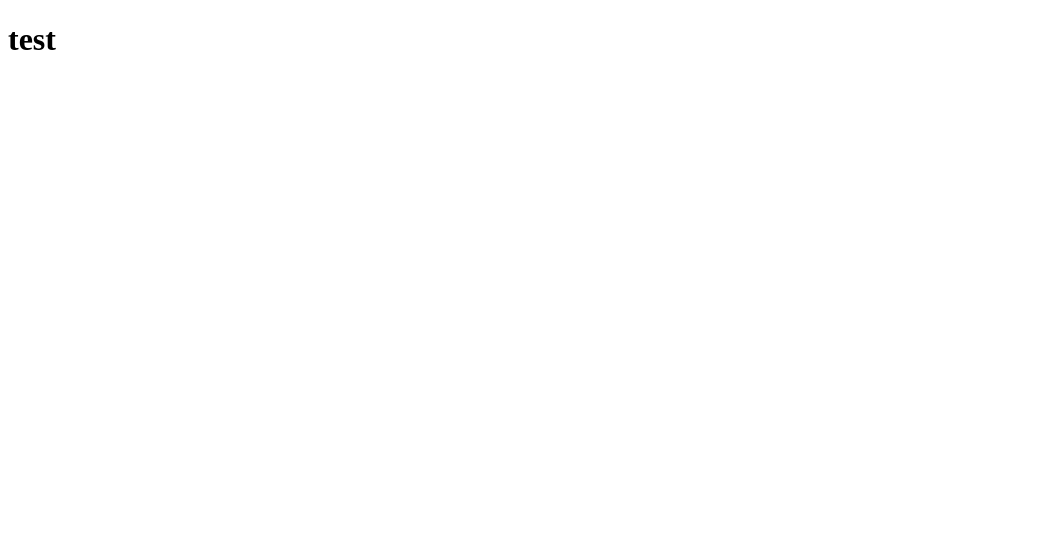
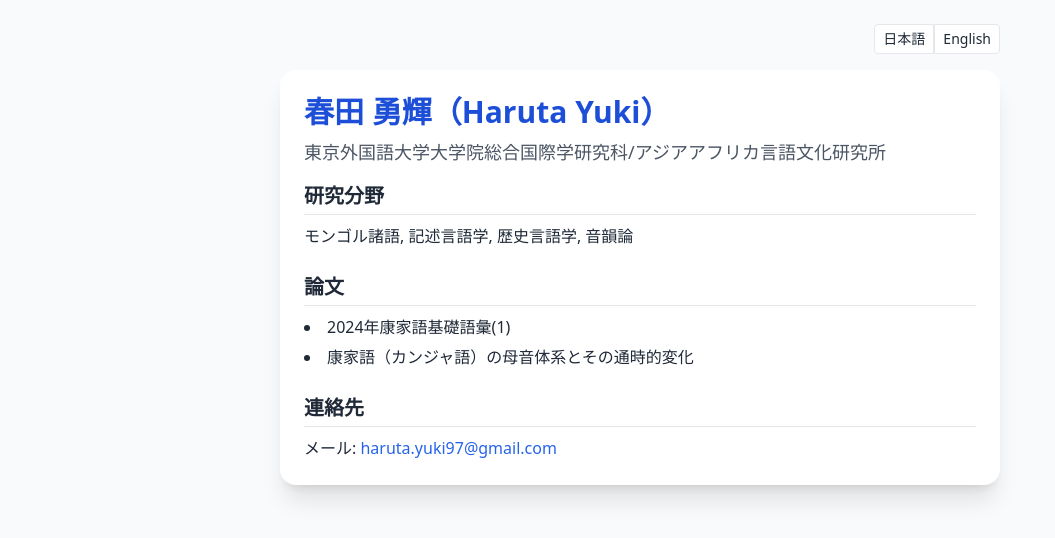
Before and after one commit to harutayuki/harutayuki.github.io, a plain HTML site: page index.html in a window 1280 px wide. Shown: the whole page, without its empty margins (0-1055 px from the left). Drawn offline with nearby package versions, Linux system fonts and the light colour scheme.

Commit message:
Update index.html with multilingual profile

```diff
--- a/index.html
+++ b/index.html
@@ -1,10 +1,64 @@
 <!DOCTYPE html>
 <html lang="ja">
 <head>
-  <meta charset="UTF-8">
-  <title>Haruta Yuki</title>
+  <meta charset="UTF-8" />
+  <meta name="viewport" content="width=device-width, initial-scale=1.0" />
+  <title>Haruta Yuki - 研究者プロフィール</title>
+  <script src="https://cdn.tailwindcss.com"></script>
 </head>
-<body>
-  <h1>test</h1>
+<body class="bg-gray-50 text-gray-800 font-sans leading-relaxed">
+  <div class="max-w-3xl mx-auto p-6">
+    <div class="flex justify-end mb-4">
+      <button onclick="switchLanguage('ja')" class="text-sm px-2 py-1 border rounded-l bg-white hover:bg-gray-100">日本語</button>
+      <button onclick="switchLanguage('en')" class="text-sm px-2 py-1 border rounded-r bg-white hover:bg-gray-100">English</button>
+    </div>
+
+    <div class="bg-white shadow-xl rounded-2xl p-6">
+      <!-- 名前 -->
+      <h1 class="text-3xl font-bold text-blue-700 mb-2 lang-ja">春田 勇輝（Haruta Yuki）</h1>
+      <h1 class="text-3xl font-bold text-blue-700 mb-2 lang-en hidden">Yuki Haruta</h1>
+
+      <!-- 所属 -->
+      <p class="text-lg text-gray-600 mb-4 lang-ja">東京外国語大学大学院総合国際学研究科/アジアアフリカ言語文化研究所</p>
+      <p class="text-lg text-gray-600 mb-4 lang-en hidden">TUFS/ILCAA</p>
+
+      <!-- 研究分野 -->
+      <div class="mb-6">
+        <h2 class="text-xl font-semibold border-b pb-1 mb-2 lang-ja">研究分野</h2>
+        <h2 class="text-xl font-semibold border-b pb-1 mb-2 lang-en hidden">Research Areas</h2>
+        <p class="lang-ja">モンゴル諸語, 記述言語学, 歴史言語学, 音韻論</p>
+        <p class="lang-en hidden">Mongolic Languages, Descriptive Linguistics, Historical Linguistics, Phonology </p>
+      </div>
+
+      <!-- 論文 -->
+      <div class="mb-6">
+        <h2 class="text-xl font-semibold border-b pb-1 mb-2 lang-ja">論文</h2>
+        <h2 class="text-xl font-semibold border-b pb-1 mb-2 lang-en hidden">Selected Publications</h2>
+        <ul class="list-disc list-inside space-y-1 lang-ja">
+          <li>2024年康家語基礎語彙(1)</li>
+          <li>康家語（カンジャ語）の母音体系とその通時的変化</li>
+        </ul>
+        <ul class="list-disc list-inside space-y-1 lang-en hidden">
+          <li>A Basic Vocabulary of Kangjia (1), 2024</li>
+          <li>The Vowel System and its historical development of Kangjia , 2023</li>
+        </ul>
+      </div>
+
+      <!-- 連絡先 -->
+      <div>
+        <h2 class="text-xl font-semibold border-b pb-1 mb-2 lang-ja">連絡先</h2>
+        <h2 class="text-xl font-semibold border-b pb-1 mb-2 lang-en hidden">Contact</h2>
+        <p class="lang-ja">メール: <a href="mailto:haruta@example.ac.jp" class="text-blue-600 hover:underline">haruta.yuki97@gmail.com</a></p>
+        <p class="lang-en hidden">Email: <a href="mailto:haruta@example.ac.jp" class="text-blue-600 hover:underline">haruta.yuki97@gmail.com</a></p>
+      </div>
+    </div>
+  </div>
+
+  <script>
+    function switchLanguage(lang) {
+      document.querySelectorAll('.lang-ja').forEach(el => el.classList.toggle('hidden', lang !== 'ja'));
+      document.querySelectorAll('.lang-en').forEach(el => el.classList.toggle('hidden', lang !== 'en'));
+    }
+  </script>
 </body>
 </html>
```
